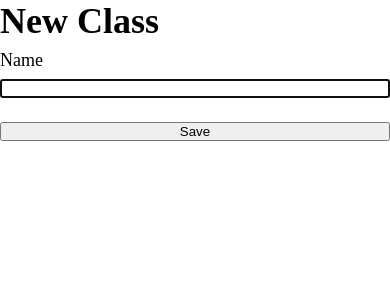
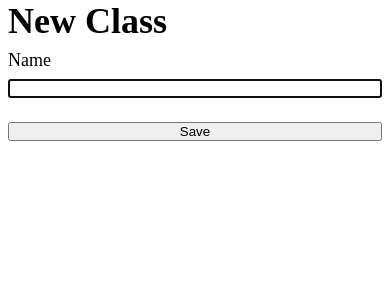
Before and after one commit to markoco14/team-generator, a Python web app: template templates/classes/new.html in a window 390 px wide. Shown: the part 48-348 px from the top of the page. Run offline with Jinja, Linux system fonts and the light colour scheme; the template is opened without the code that fills it, so the values that code supplies are empty.

Commit message:
add div.wrapper to classes/new

```diff
--- a/static/styles.css
+++ b/static/styles.css
@@ -45,7 +45,12 @@ body {
 .wrapper {
     max-width: 600px;
     margin: auto;
-    padding-inline: 0.5rem;
+}
+
+@media screen and (max-width: 600px) {
+    .wrapper {
+        padding-inline: 0.5rem;
+    }
 }
 
 
--- a/templates/classes/new.html
+++ b/templates/classes/new.html
@@ -3,6 +3,7 @@
     New Class | TeamTime
 {% endblock title %}
 {% block content %}
+<div class="wrapper">
     <h1>New Class</h1>
     <form
         action="/classes"
@@ -17,4 +18,5 @@
         </div>
         <button type="submit">Save</button>
     </form>
+</div>
 {% endblock content %}
```
